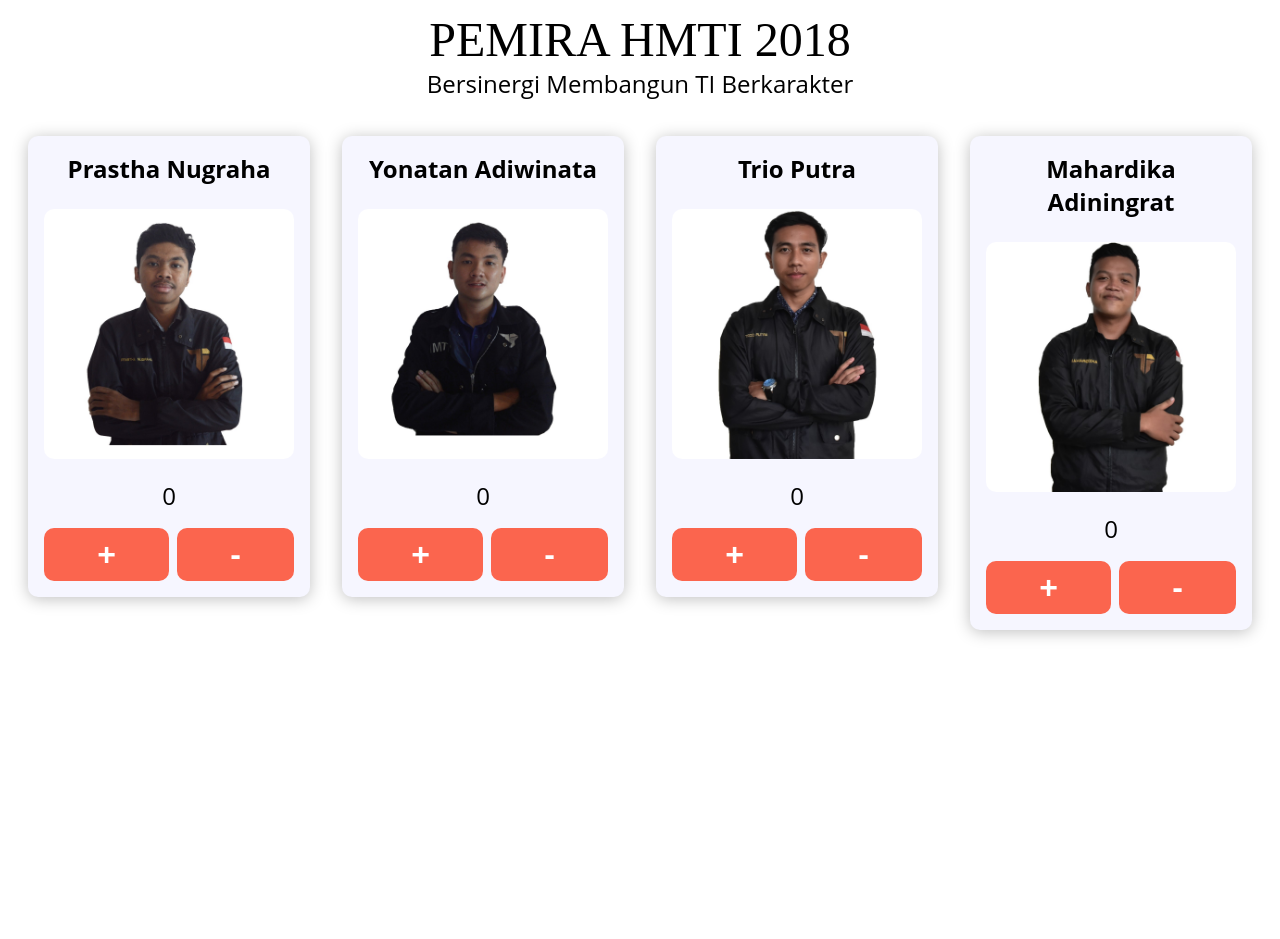
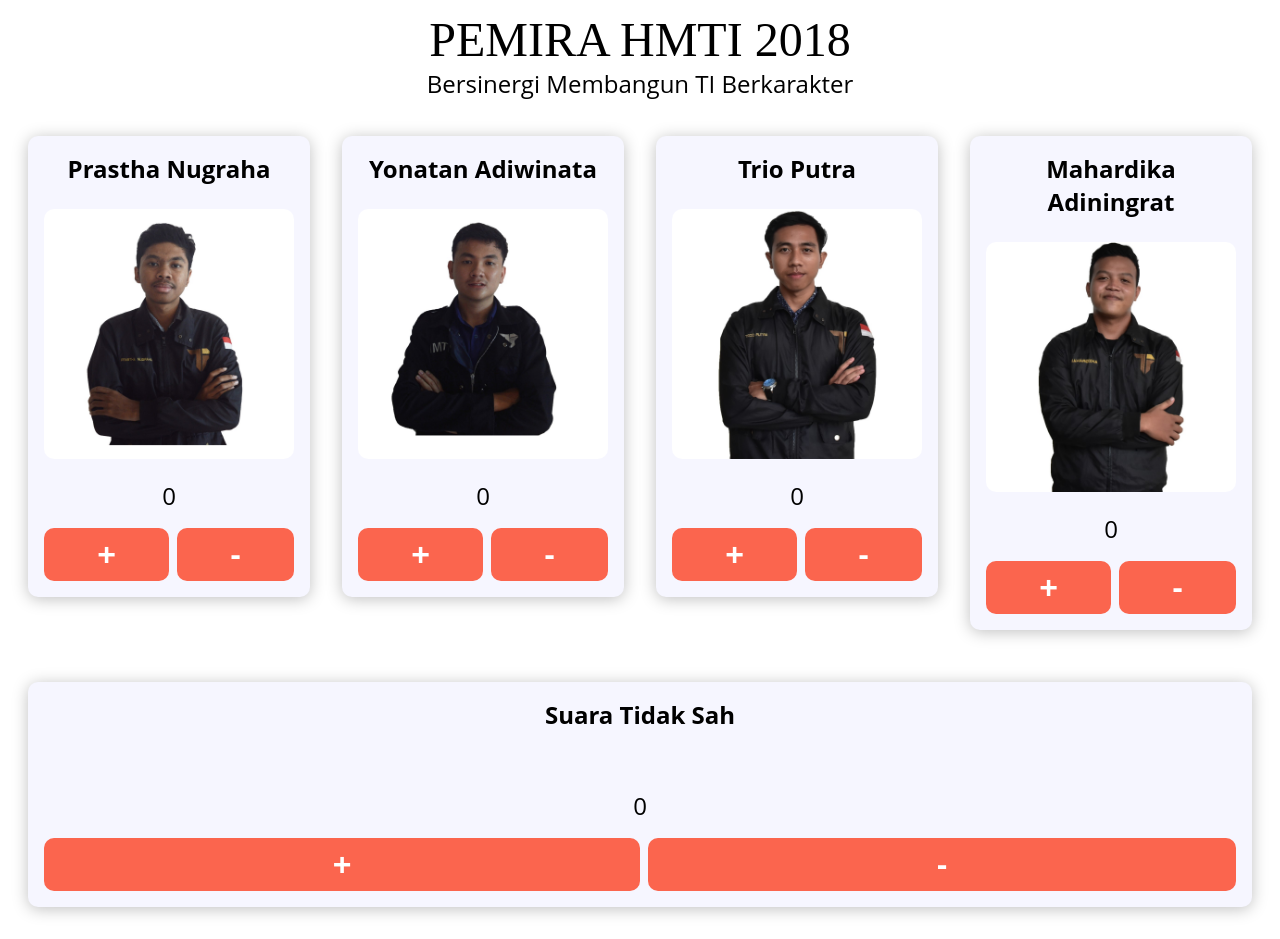
Before and after one commit to cekingx/pemira-vote-counter, a React (Create React App) app: page / in a window 1280 px wide. Before the commit the page ends 800 px from the top, so only its background shows below. Built offline with nearby package versions, Linux system fonts and the light colour scheme.

Commit message:
ape kaden

```diff
--- a/src/layouts/Content.js
+++ b/src/layouts/Content.js
@@ -28,12 +28,17 @@ class Content extends Component {
             <Title>Bersinergi Membangun TI Berkarakter</Title>
           </Box>
         </Flex>
-        <Flex flexDirection="row" b flex="1 1 auto" p={1} mt={1}>
+        <Flex flexDirection="row" flex="1 1 auto" p={1} mt={1}>
           {data.map((item, index) => (
             <Box flex="1 1 auto" py={1} m="1em" key={index}>
               <Cards nama={item.nama} src={item.img} />
             </Box>
           ))}
+        </Flex>
+        <Flex flexDirection="row" flex="1 1 auto" p={1} mt={1}>
+          <Box flex="1 1 auto" py={1} m="1em">
+            <Cards nama="Suara Tidak Sah" />
+          </Box>
         </Flex>
       </Flex>
     );
```
